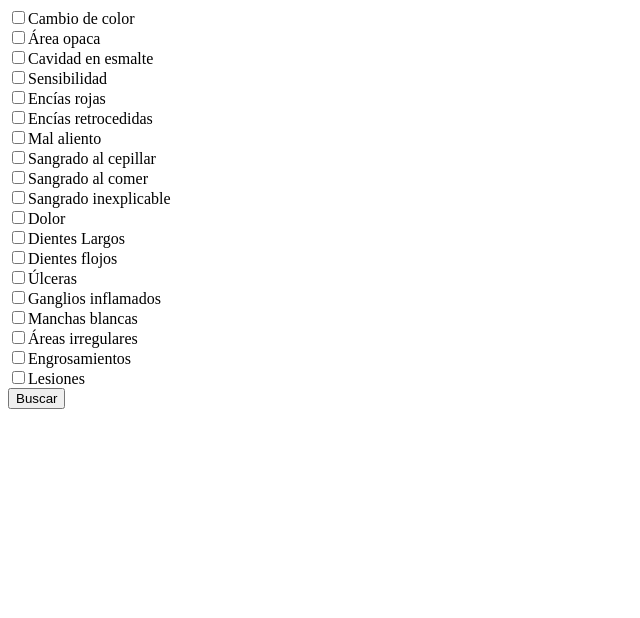
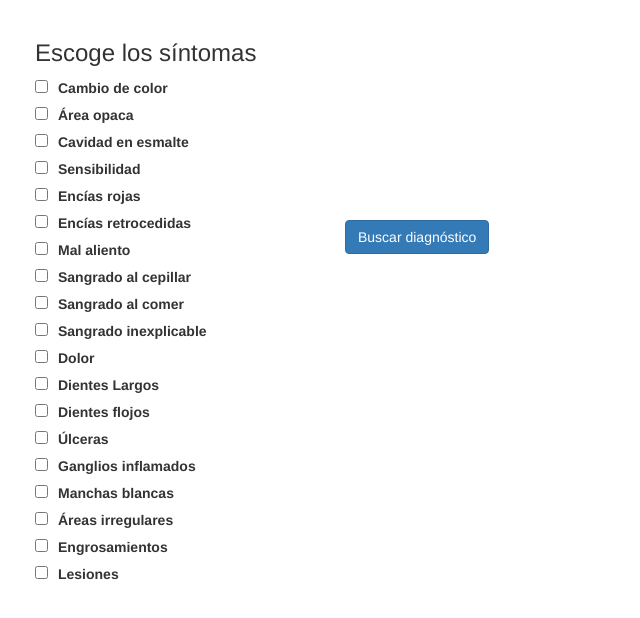
Before and after one commit to fabian818/sse, a website: page index.html in a window 1280 px wide. Shown: the whole page, without its empty margins (0-640 px from the left). Drawn offline with nearby package versions, Linux system fonts and the light colour scheme.

Commit message:
ADD: bootstrap

```diff
--- /dev/null
+++ b/index.css
@@ -0,0 +1,13 @@
+
+.main{
+  margin: 20px 20px 20px 20px;
+  height: 50px;
+}
+
+label{
+  margin-left: 10px;
+}
+
+button{
+  margin-top: 200px;
+}
--- a/index.html
+++ b/index.html
@@ -5,16 +5,23 @@
   <title></title>
   <script src="node_modules/jquery/dist/jquery.min.js" charset="utf-8"></script>
   <script src="index.js" charset="utf-8"></script>
+  <link rel="stylesheet" href="node_modules/bootstrap/dist/css/bootstrap.min.css">
+  <link rel="stylesheet" href="index.css">
 </head>
 <body>
-  <div class="main">
-    <div class="options">
+  <div class="main row">
+    <div class="prev col-md-6">
+      <div class="row">
+        <div class="options col-md-6">
+          <h3>Escoge los síntomas</h3>
 
+        </div>
+        <div class="button col-md-6 vertical-center">
+          <button type="button" class="btn btn-primary" name="button" id="search">Buscar diagnóstico</button>
+        </div>
+      </div>
     </div>
-    <div class="button">
-      <button type="button" name="button" id="search">Buscar</button>
-    </div>
-    <div class="result">
+    <div class="result col-md-6">
       <h3 class="title"></h3>
       <div class="possibles">
         <ul class="list">
--- a/package.json
+++ b/package.json
@@ -4,6 +4,7 @@
   "main": "index.js",
   "license": "MIT",
   "dependencies": {
+    "bootstrap": "^3.3.7",
     "jquery": "^3.2.1"
   }
 }
```
Also changed, not shown: 1 other file.
